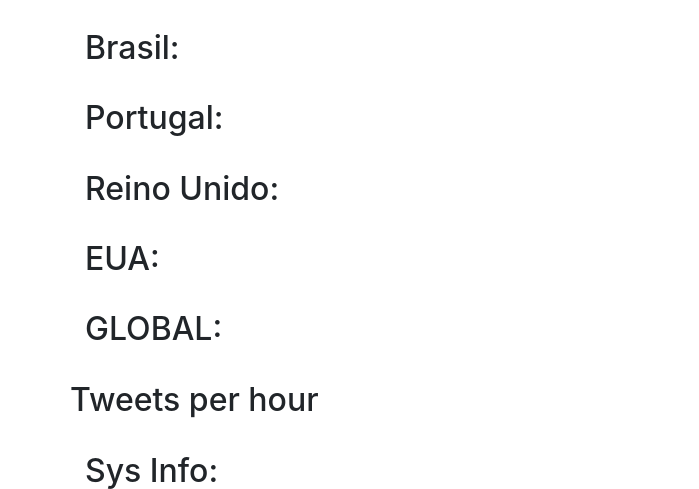
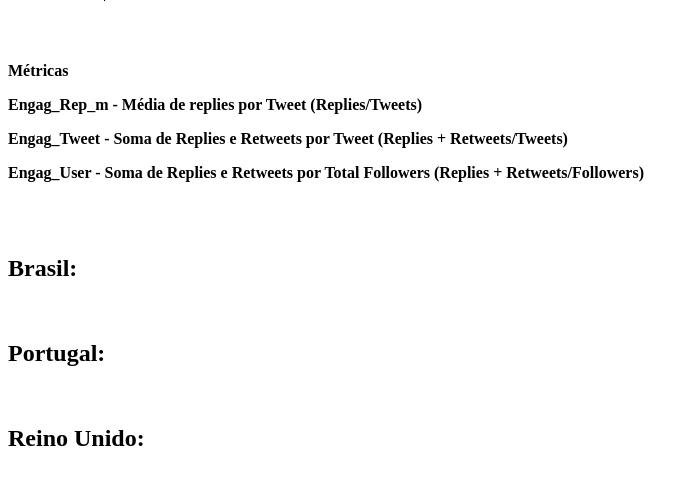
Before and after one commit to rodrigoejcm/twitter_user_stat_stream, a Python web app: template templates/index.html in a window 1280 px wide. Shown: the part 136-625 px from the top of the page, without its empty margins (0-699 px from the left). Run offline with Jinja, Linux system fonts and the light colour scheme; the template is opened without the code that fills it, so the values that code supplies are empty; some libraries are stand-ins or nearby versions.

Commit message:
ajustes de query

```diff
--- a/templates/index.html
+++ b/templates/index.html
@@ -2,7 +2,7 @@
 <html>
 <head>
     <title>Twitter Data</title>
-    <link rel="stylesheet" href="https://maxcdn.bootstrapcdn.com/bootstrap/4.0.0/css/bootstrap.min.css" integrity="sha384-Gn5384xqQ1aoWXA+058RXPxPg6fy4IWvTNh0E263XmFcJlSAwiGgFAW/dAiS6JXm" crossorigin="anonymous">
+
     <link rel="stylesheet" href="https://cdn.datatables.net/1.10.18/css/jquery.dataTables.min.css">
 
 
@@ -18,6 +18,11 @@
         <br>
         <h4>Total Tweets: {{ total }} | Runtime: {{ runtime.duracao[0] }}</h4>
 
+        <br>
+        <h4>Métricas</4>
+        <p>Engag_Rep_m - Média de replies por Tweet (Replies/Tweets)</p>
+        <p>Engag_Tweet - Soma de Replies e Retweets por Tweet (Replies + Retweets/Tweets)</p>
+        <p>Engag_User - Soma de Replies e Retweets por Total Followers  (Replies + Retweets/Followers)</p>
         <br>
 
         {% for t in last_tweet %}
```
